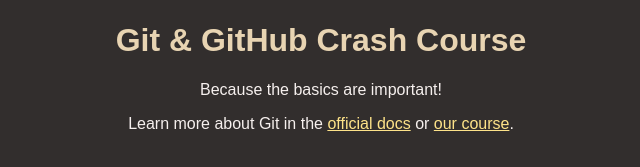
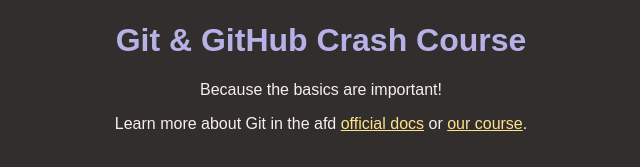
Before and after one commit to sivakumaraala/github-crash-course, a plain HTML site: page index.html in a window 1280 px wide. Shown: the part 147-314 px from the top of the page, without its empty margins (319-959 px from the left). Drawn offline with Linux system fonts and the light colour scheme.

Commit message:
changed title color

```diff
--- a/index.html
+++ b/index.html
@@ -16,7 +16,7 @@
       <section>
         <p>Because the basics are important!</p>
         <p>
-          Learn more about Git in the
+          Learn more about Git in the afd
           <a href="https://git-scm.com/book/en/v2">official docs</a> or
           <a href="https://acad.link/git">our course</a>.
         </p>
--- a/styles.css
+++ b/styles.css
@@ -17,7 +17,7 @@ body {
 }
 
 h1 {
-  color: #e8d4b2;
+  color: #b6b2e8;
 }
 
 a {
```
